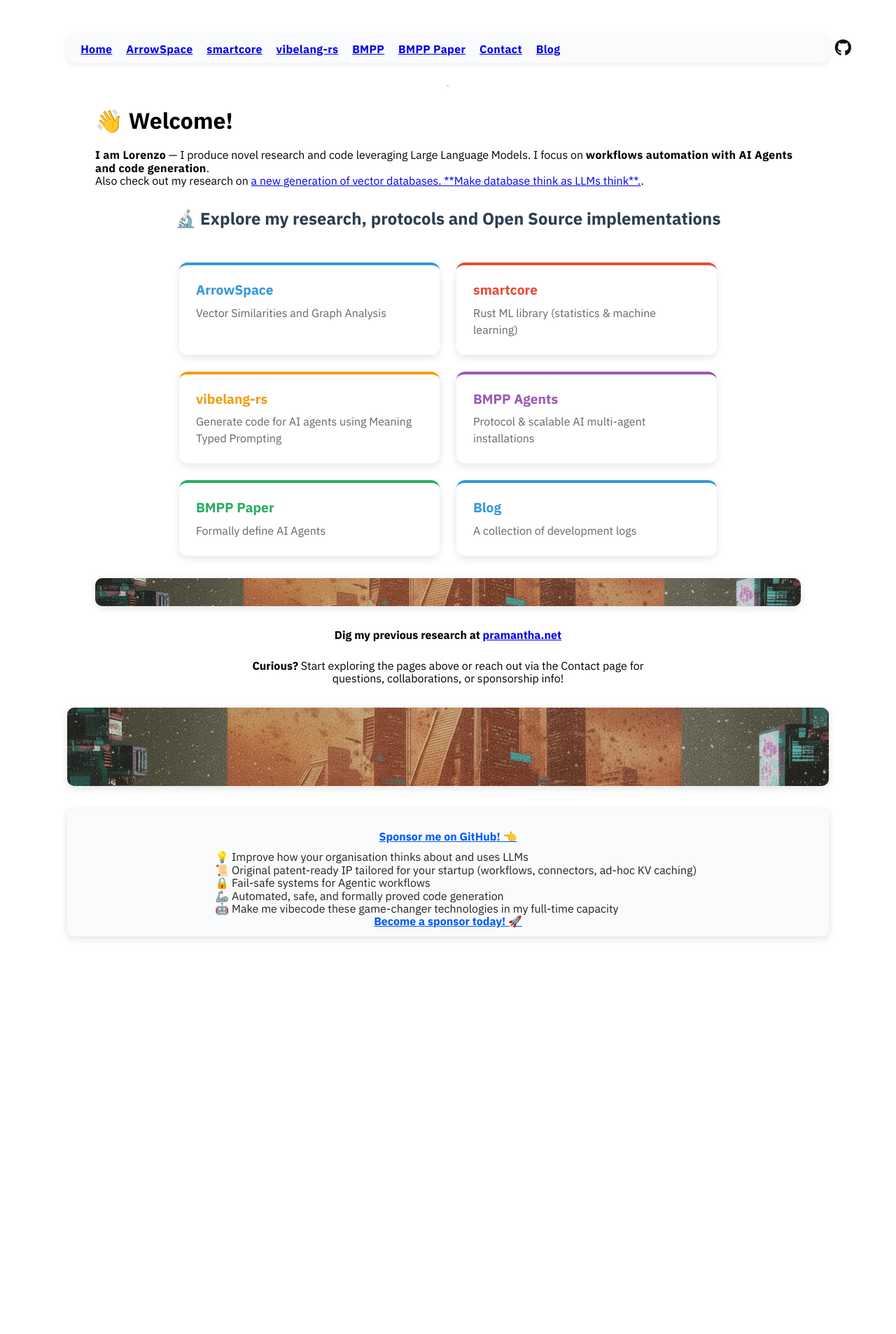
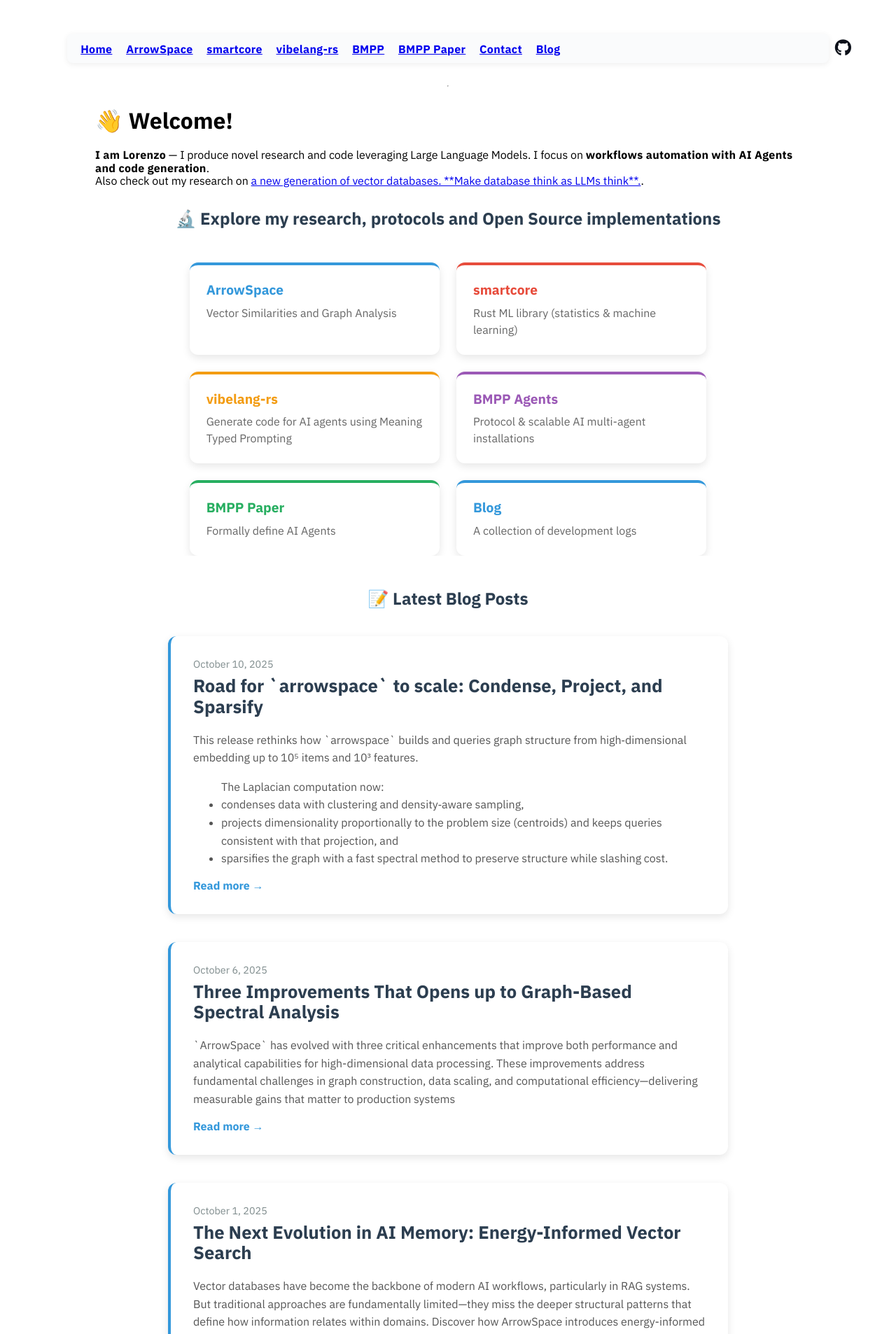
Before and after one commit to Mec-iS/staticwebpage, a Jekyll site: the page built from index.md, in a window 1280 px wide. Shown: the top 1906 px of the page at 70% size. Built offline with Jekyll 4.4.1, drawn with Linux system fonts in a browser that asks for light colours; nearby versions of some CDN libraries; before the commit the page ends 1386 px from its top, so only the background shows below that; some of the changed text lies outside the part shown.

Commit message:
add blog to the home

```diff
--- a/index.md
+++ b/index.md
@@ -6,7 +6,7 @@ layout: default
 <style>
 .research-container {
   margin: 2em auto 0 auto;
-  max-width: 800px;
+  max-width: 1200px;
   text-align: center;
 }
 
@@ -18,10 +18,13 @@ layout: default
 }
 
 .research-grid {
-  display: grid;
-  grid-template-columns: repeat(auto-fit, minmax(350px, 1fr));
+  display: flex;
+  flex-direction: row;
   gap: 1.5em;
   padding: 0 1em;
+  overflow-x: auto;
+  flex-wrap: wrap;
+  justify-content: center;
 }
 
 .research-card {
@@ -31,6 +34,8 @@ layout: default
   box-shadow: 0 4px 12px rgba(0,0,0,0.1);
   text-align: left;
   transition: transform 0.3s ease, box-shadow 0.3s ease;
+  flex: 0 0 calc(33.333% - 1em);
+  min-width: 250px;
 }
 
 .research-card:hover {
@@ -88,6 +93,77 @@ layout: default
 .card-bmpp-paper h3 {
   color: #27ae60;
 }
+
+.blog-container {
+  margin: 3em auto 0 auto;
+  max-width: 800px;
+}
+
+.blog-header {
+  margin-bottom: 2em;
+  color: #2c3e50;
+  text-align: center;
+}
+
+.blog-posts {
+  display: flex;
+  flex-direction: column;
+  gap: 2em;
+}
+
+.blog-post-card {
+  background: white;
+  padding: 2em;
+  border-radius: 12px;
+  box-shadow: 0 4px 12px rgba(0,0,0,0.1);
+  transition: transform 0.3s ease, box-shadow 0.3s ease;
+  border-left: 4px solid #3498db;
+  margin-top: 0.5em;
+}
+
+.blog-post-card:hover {
+  transform: translateY(-3px);
+  box-shadow: 0 8px 20px rgba(0,0,0,0.15);
+}
+
+.blog-post-meta {
+  color: #7f8c8d;
+  font-size: 0.9em;
+  margin-bottom: 0.5em;
+}
+
+.blog-post-title {
+  margin: 0 0 0.8em 0;
+  font-size: 1.6em;
+  color: #2c3e50;
+}
+
+.blog-post-title a {
+  text-decoration: none;
+  color: inherit;
+  transition: color 0.2s ease;
+}
+
+.blog-post-title a:hover {
+  color: #3498db;
+}
+
+.blog-post-abstract {
+  color: #555;
+  line-height: 1.6;
+  margin-bottom: 1em;
+}
+
+.blog-read-more {
+  color: #3498db;
+  text-decoration: none;
+  font-weight: 600;
+  transition: color 0.2s ease;
+}
+
+.blog-read-more:hover {
+  color: #2980b9;
+}
 </style>
 
 # 👋 Welcome!
@@ -133,6 +209,7 @@ layout: default
         <p>Formally define AI Agents</p>
       </a>
     </div>
+
     <div class="research-card card-arrowspace">
       <a href="{{ "/blog" }}">
         <h3>Blog</h3>
@@ -142,15 +219,58 @@ layout: default
   </div>
 </div>
 
+<div class="blog-container">
+  <div class="blog-header">
+    <h2>📝 Latest Blog Posts</h2>
+  </div>
 
-  <div class="intermission" style="min-height: 0.5em;"></div>
+  <div class="blog-posts">
+    <!-- Blog Post 3: Performance improvements -->
+    <article class="blog-post-card">
+      <div class="blog-post-meta">October 10, 2025</div>
+      <h2 class="blog-post-title">
+        <a href="/posts/003_performance_improvements">Road for `arrowspace` to scale: Condense, Project, and Sparsify</a>
+      </h2>
+      <div class="blog-post-abstract">
+        <p>This release rethinks how `arrowspace` builds and queries graph structure from high‑dimensional embedding up to 10⁵ items and 10³ features. <ul>The Laplacian computation now:
+          <li>condenses data with clustering and density‑aware sampling,</li>
+          <li>projects dimensionality proportionally to the problem size (centroids) and keeps queries consistent with that projection, and </li>
+          <li>sparsifies the graph with a fast spectral method to preserve structure while slashing cost.</li></ul></p>
+      </div>
+      <a href="/posts/003_performance_improvements" class="blog-read-more">Read more →</a>
+    </article>
+
+    <!-- Blog Post 2: October improvements -->
+    <article class="blog-post-card">
+      <div class="blog-post-meta">October 6, 2025</div>
+      <h2 class="blog-post-title">
+        <a href="/posts/002_early_october_improvements">Three Improvements That Opens up to Graph-Based Spectral Analysis</a>
+      </h2>
+      <div class="blog-post-abstract">
+        <p>`ArrowSpace` has evolved with three critical enhancements that improve both performance and analytical capabilities for high-dimensional data processing. These improvements address fundamental challenges in graph construction, data scaling, and computational efficiency—delivering measurable gains that matter to production systems</p>
+      </div>
+      <a href="/posts/002_early_october_improvements" class="blog-read-more">Read more →</a>
+    </article>
+
+    <!-- Blog Post 1: Energy-Informed Vector Search -->
+    <article class="blog-post-card">
+      <div class="blog-post-meta">October 1, 2025</div>
+      <h2 class="blog-post-title">
+        <a href="/posts/001_energy_informed_db">The Next Evolution in AI Memory: Energy-Informed Vector Search</a>
+      </h2>
+      <div class="blog-post-abstract">
+        <p>Vector databases have become the backbone of modern AI workflows, particularly in RAG systems. But traditional approaches are fundamentally limited—they miss the deeper structural patterns that define how information relates within domains. Discover how ArrowSpace introduces energy-informed indexing through taumode, enabling AI systems with memory that truly understands domain contexts through spectral signatures and graph Laplacian energy.</p>
+      </div>
+      <a href="/posts/001_energy_informed_db" class="blog-read-more">Read more →</a>
+    </article>
+  </div>
+</div>
+
+<div class="intermission" style="min-height: 0.5em;"></div>
 
 <div style="margin: 2em auto 0 auto; max-width: 600px; text-align: center;">
-
   <strong>Dig my previous research at <a href="https://pramantha.net">pramantha.net</a></strong>
-
 </div>
-
 
 <div style="margin: 1.6em auto 0 auto; max-width: 600px; text-align: center;">
 <strong>Curious?</strong>
```
